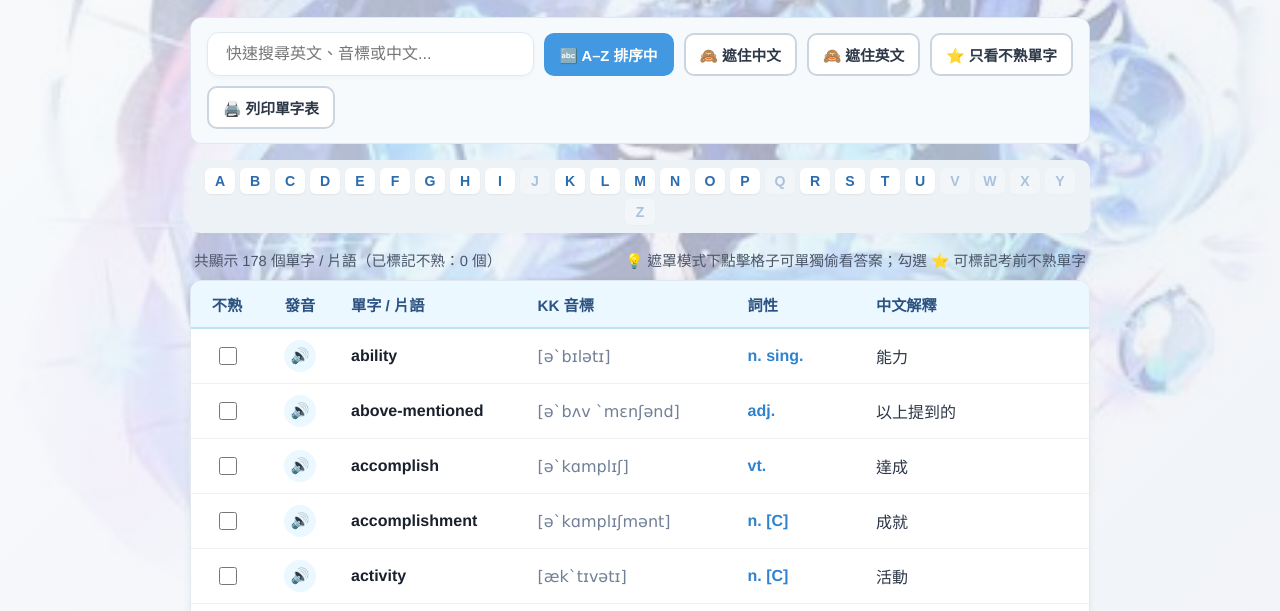
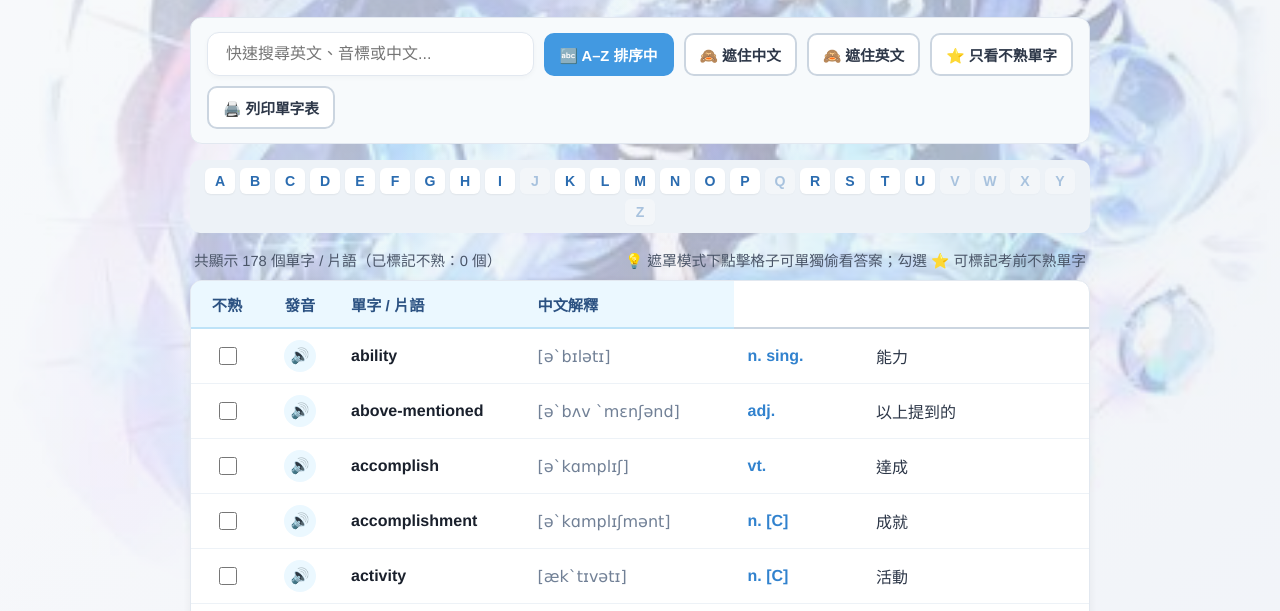
Before and after one commit to Gbearup/HSwords-ForTest2, a plain HTML site: page index-TextBook-2-quick.html in a window 1280 px wide. Shown: the part 189-800 px from the top of the page. Drawn offline with Linux system fonts and the light colour scheme.

Commit message:
簡化快速單字的欄位

```diff
--- a/index-TextBook-2-quick.html
+++ b/index-TextBook-2-quick.html
@@ -224,8 +224,8 @@
                         <th class="col-check">不熟</th>
                         <th class="col-speak">發音</th>
                         <th>單字 / 片語</th>
-                        <th>KK 音標</th>
-                        <th>詞性</th>
+                        <!-- <th>KK 音標</th>
+                        <th>詞性</th> -->
                         <th>中文解釋</th>
                     </tr>
                 </thead>
```
